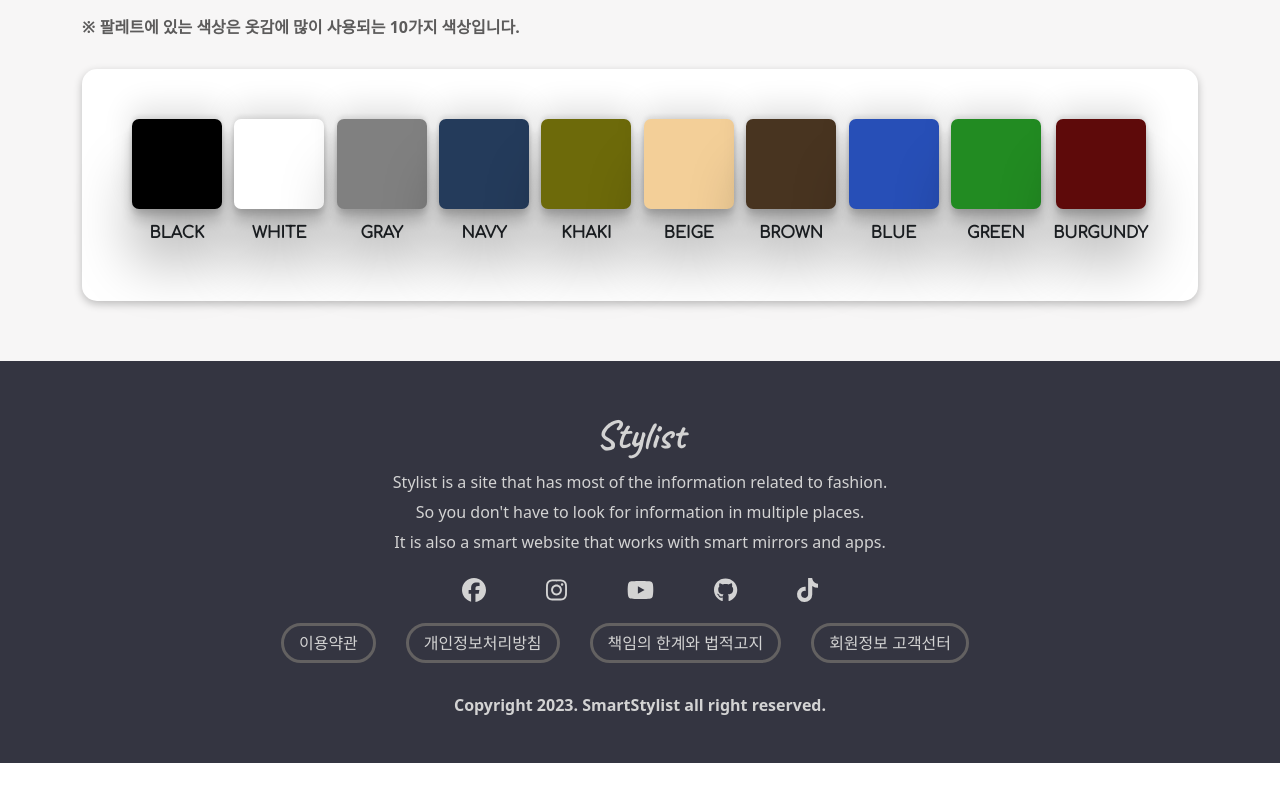
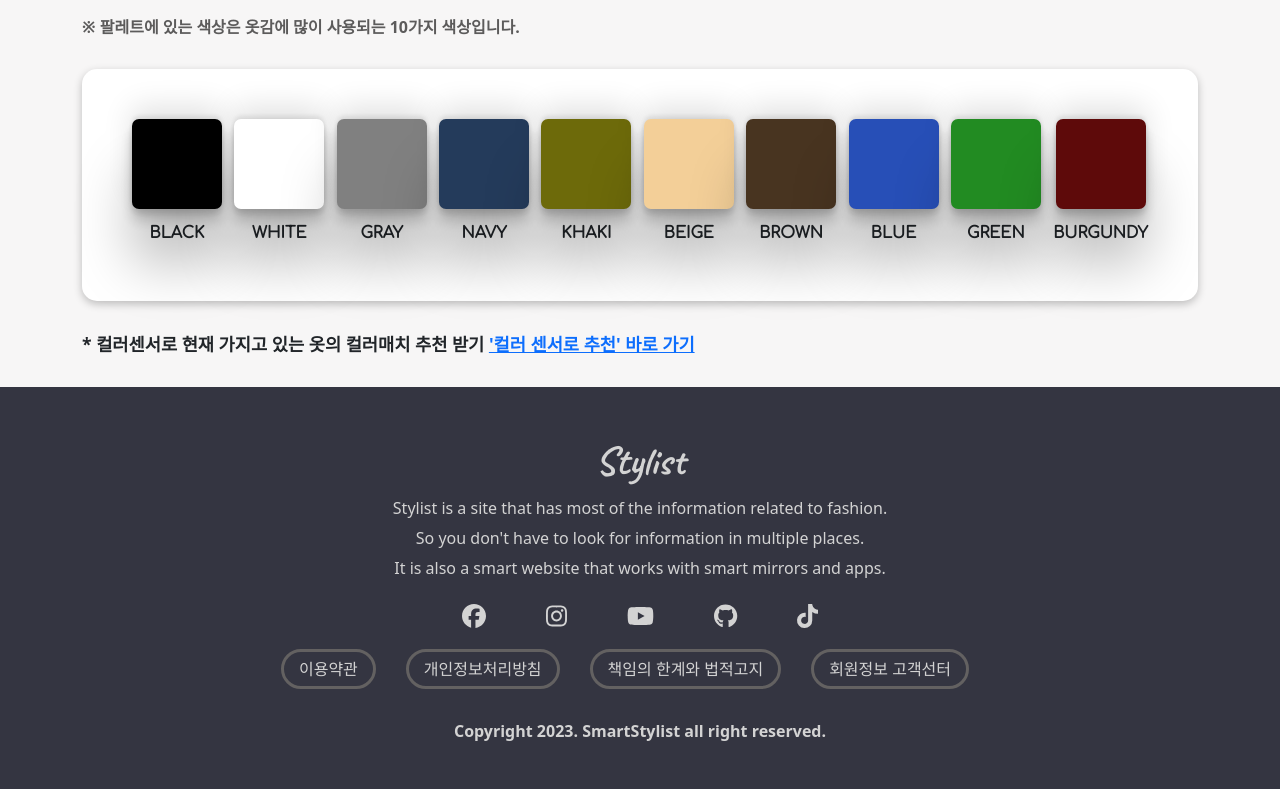
Before and after one commit to Kangin-Lee/smartMirror-Stylist, a React (Create React App) app: page /colormatch in a window 1280 px wide. Shown: the part 678-1467 px from the top of the page. Before the commit the page ends 1441 px from the top, so only its background shows below. Built offline with nearby package versions, Linux system fonts and the light colour scheme; no server answers.

Commit message:
color-sensor site connect

```diff
--- a/src/pages/ColorMatch.js
+++ b/src/pages/ColorMatch.js
@@ -309,6 +309,12 @@ const ColorMatch = () => {
           </div>
 
           <Colors userSelect={userSelect} selectColor={selectColor} />
+          <div style={{ fontWeight: "bold", fontSize: "1.1rem" }}>
+            * 컬러센서로 현재 가지고 있는 옷의 컬러매치 추천 받기{" "}
+            <a href="https://color-client.netlify.app/">
+              '컬러 센서로 추천' 바로 가기
+            </a>
+          </div>
         </Container>
       </div>
       <Footer />
```
